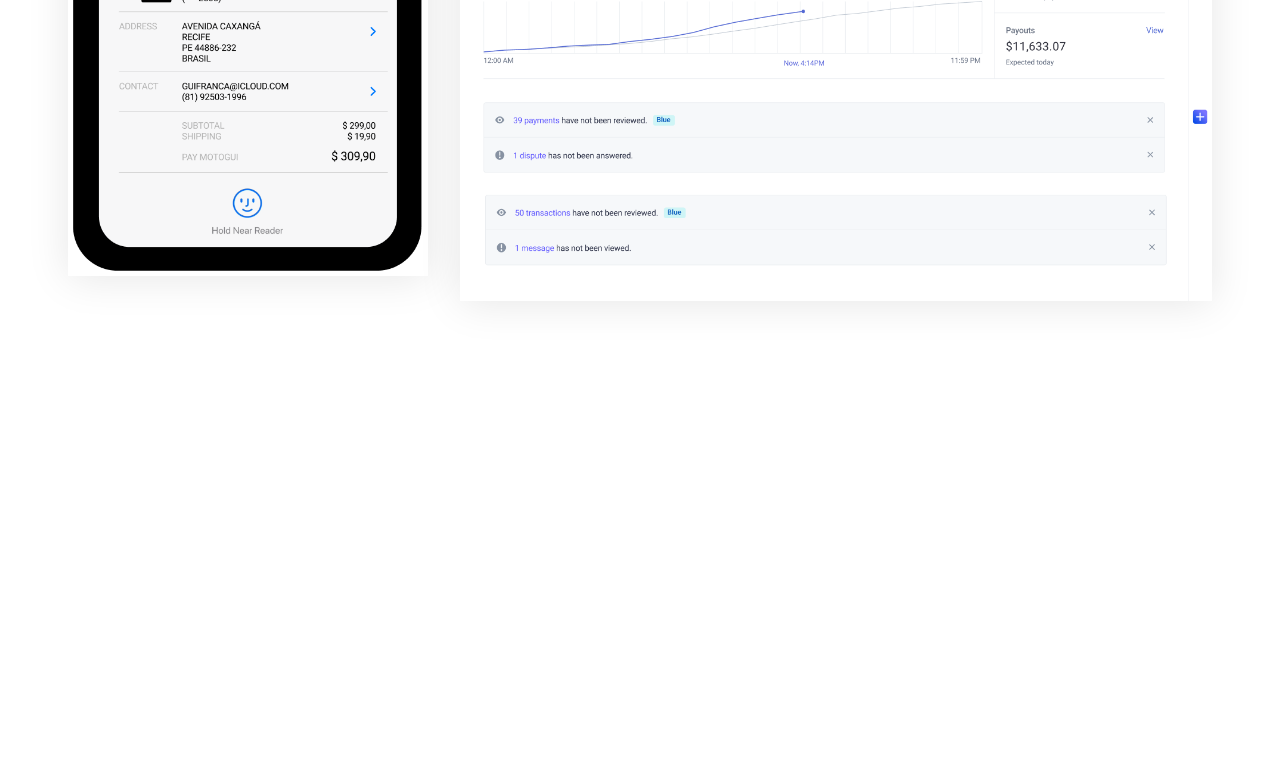
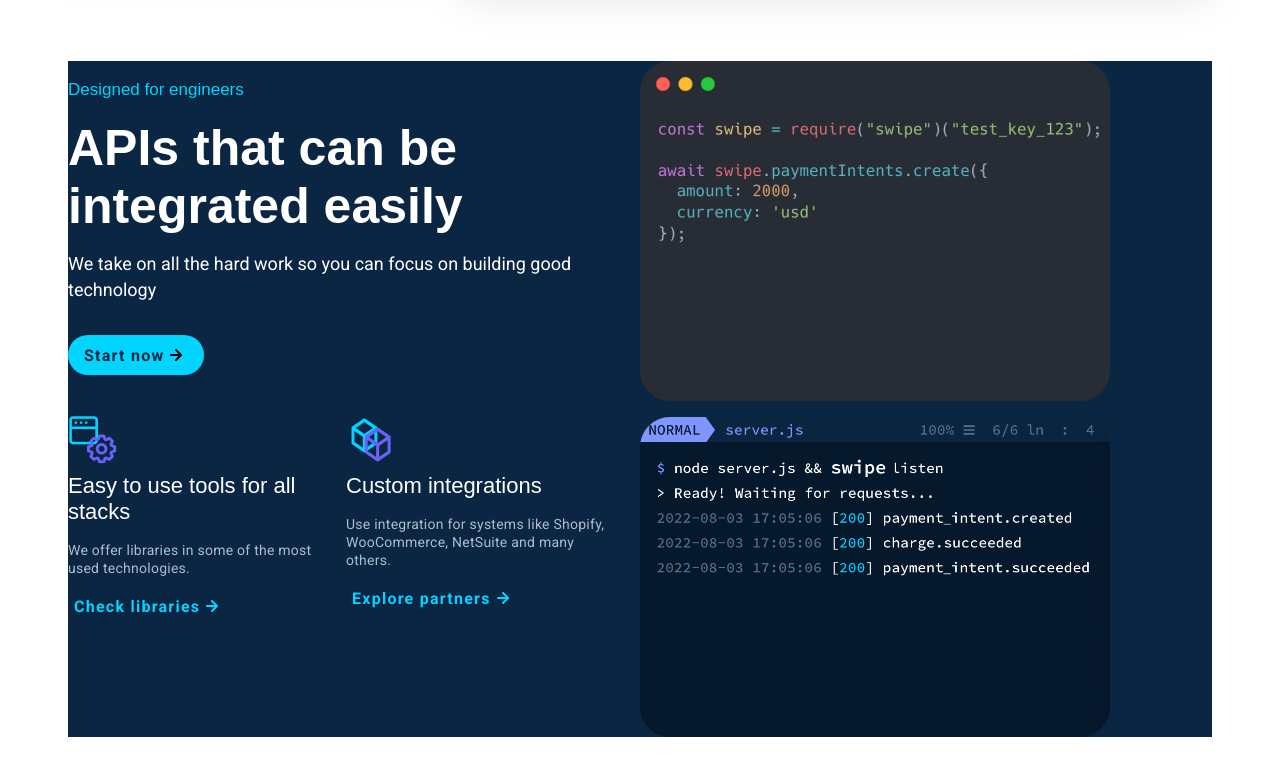
Before and after one commit to mdombrov-33/Swift, a website built with Vite: page index.html in a window 1280 px wide. Shown: the part 2552-3328 px from the top of the page. Before the commit the page ends 2981 px from the top, so only its background shows below. Built offline with nearby package versions, Linux system fonts and the light colour scheme; a web font is replaced by a local one.

Commit message:
create integration section

```diff
--- a/index.html
+++ b/index.html
@@ -103,27 +103,6 @@
             Start now!
             <img src="/public/assets/arrow-right-light.svg" alt="" />
           </button>
-          <!-- CARD -->
-          <div class="card-container">
-            <div class="card">
-              <img class="icon" src="/public/assets/tools-icon.png" alt="" />
-              <h3>Tools for all stacks</h3>
-              <p class="secondary-text">
-                We offer front end and back end libraries in some of the most
-                widely used technologies
-              </p>
-              <button class="secondary-button"></button>
-            </div>
-            <div class="card">
-              <img class="icon" src="/public/assets/tools-icon.png" alt="" />
-              <h3>Tools for all stacks</h3>
-              <p class="secondary-text">
-                We offer front end and back end libraries in some of the most
-                widely used technologies
-              </p>
-              <button class="secondary-button"></button>
-            </div>
-          </div>
         </div>
       </div>
 
@@ -146,6 +125,58 @@
           </div>
         </div>
       </div>
+
+      <!-- INTEGRATION -->
+      <div class="integration-section">
+        <div class="section-container two-column">
+          <div class="column-left">
+            <p class="subtitle-2">Designed for engineers</p>
+            <h2>APIs that can be integrated easily</h2>
+            <p>
+              We take on all the hard work so you can focus on building good
+              technology
+            </p>
+
+            <button class="primary-button with-icon">
+              Start now
+              <img src="./public/assets/arrow-right-dark.svg" alt="" />
+            </button>
+            <div class="card-container">
+              <div class="card">
+                <img src="./public/assets/tools-icon.png" alt="" class="icon" />
+                <h3>Easy to use tools for all stacks</h3>
+                <p class="secondary-text">
+                  We offer libraries in some of the most used technologies.
+                </p>
+                <button class="secondary-button with-icon">
+                  Check libraries
+                  <img src="./public/assets/arrow-right-blue.svg" alt="" />
+                </button>
+              </div>
+              <div class="card">
+                <img src="./public/assets/cube-icon.png" alt="" class="icon" />
+                <h3>Custom integrations</h3>
+                <p class="secondary-text">
+                  Use integration for systems like Shopify, WooCommerce,
+                  NetSuite and many others.
+                </p>
+                <button class="secondary-button with-icon">
+                  Explore partners
+                  <img src="./public/assets/arrow-right-blue.svg" alt="" />
+                </button>
+              </div>
+            </div>
+          </div>
+          <div class="column-right">
+            <img src="./public/assets/api-code.png" alt="" id="api-code" />
+            <img
+              src="./public/assets/terminal-code.png"
+              alt=""
+              id="terminal-code"
+            />
+          </div>
+        </div>
+      </div>
     </main>
   </body>
 </html>
--- a/src/scss/layout/index.scss
+++ b/src/scss/layout/index.scss
@@ -4,3 +4,4 @@
 @forward "../layout/partners.scss";
 @forward "../layout/unified.scss";
 @forward "../layout/graphic.scss";
+@forward "../layout/integration.scss";
--- /dev/null
+++ b/src/scss/layout/integration.scss
@@ -0,0 +1,35 @@
+@use "../abstracts/variables" as *;
+
+.integration-section {
+  color: $text-light;
+  background-color: $color-primary;
+  .card-container {
+    display: flex;
+    margin: $spacing-lg 0;
+    .card {
+      width: 50%;
+    }
+  }
+  .primary-button {
+    background-color: $blue-1;
+    color: $color-primary;
+    margin: $spacing-md 0 0 0;
+    &:hover {
+      background-color: $bg-white;
+    }
+  }
+  .secondary-button {
+    color: $blue-1;
+  }
+}
+
+#api-code {
+  max-width: 470px;
+  margin: 0 0 $spacing-md 0;
+  border-radius: 30px;
+}
+
+#terminal-code {
+  max-width: 470px;
+  border-radius: 30px;
+}
```
